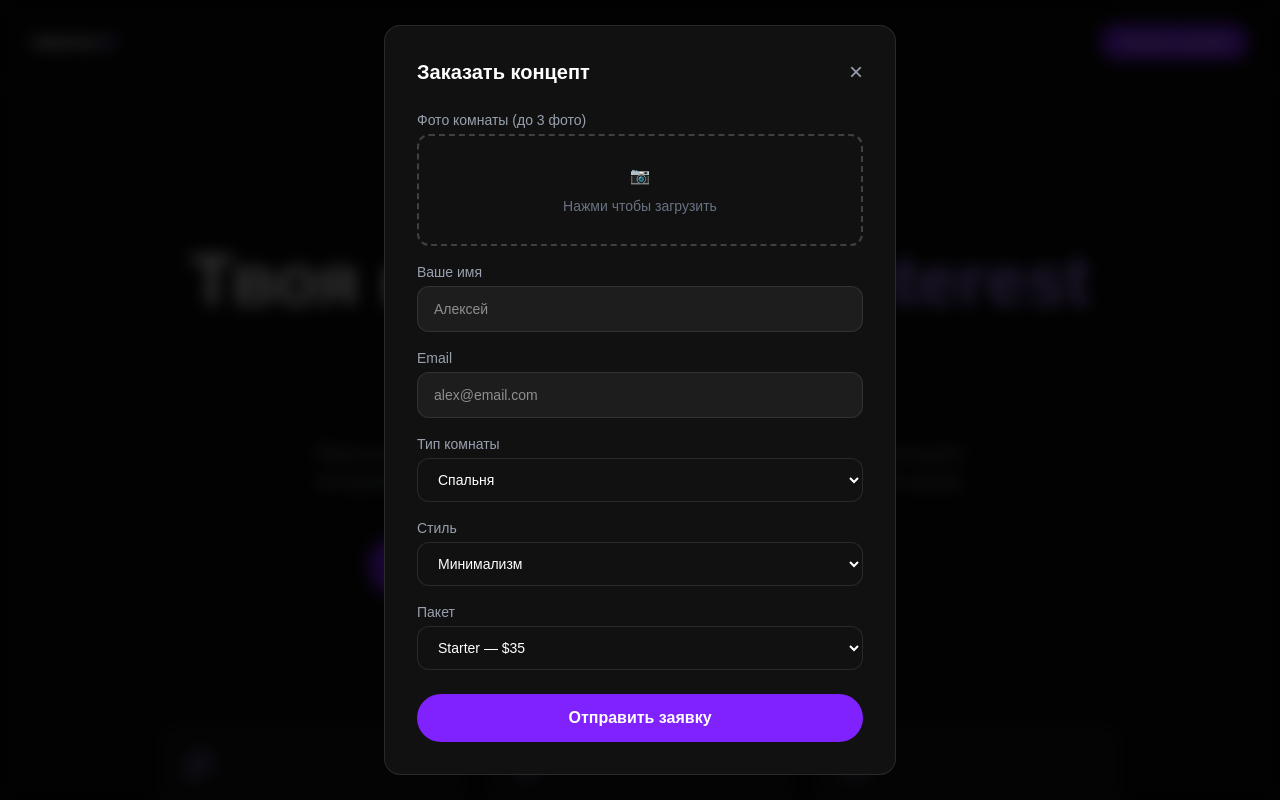
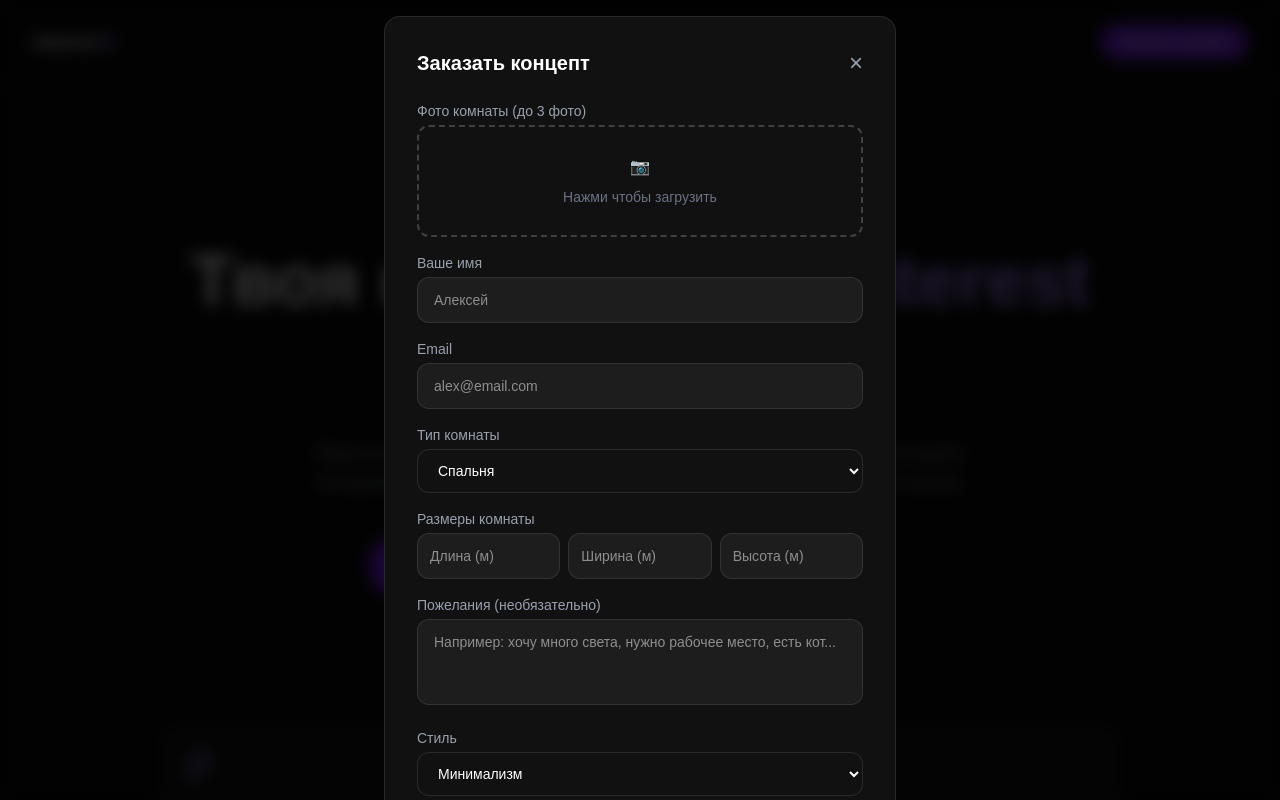
Before and after one commit to perchekliialexei-hue/interior-ai, a Next.js app: page / in a window 1280 px wide. Both pictures are taken after a click on the button "Заказать дизайн". Shown: the top 800 px of the page. Built offline with nearby package versions, Linux system fonts and the light colour scheme.

Commit message:
gemini ai integration

```diff
--- /dev/null
+++ b/app/api/analyze/route.ts
@@ -0,0 +1,42 @@
+import { NextRequest, NextResponse } from 'next/server';
+
+export async function POST(req: NextRequest) {
+  try {
+    const body = await req.json();
+    const { roomType, style, width, length, height, wishes } = body;
+
+    const apiKey = process.env.GEMINI_API_KEY;
+    console.log('API Key exists:', !!apiKey);
+    console.log('API Key length:', apiKey?.length);
+
+    const prompt = `You are an interior designer. Create a room design plan for: ${roomType}, style: ${style}, size: ${width}x${length}m, height: ${height}m. Wishes: ${wishes || 'none'}. Respond ONLY with valid JSON: {"concept":"string","colors":{"walls":"string","floor":"string","ceiling":"string","accent":"string"},"furniture":[{"name":"string","description":"string","size":"string","placement":"string","ikea_search":"string"}],"lighting":"string","tips":["string"]}`;
+
+    const url = `https://generativelanguage.googleapis.com/v1beta/models/gemini-2.0-flash:generateContent?key=${apiKey}`;
+
+    console.log('Calling URL:', url.substring(0, 80));
+
+    const response = await fetch(url, {
+      method: 'POST',
+      headers: { 'Content-Type': 'application/json' },
+      body: JSON.stringify({
+        contents: [{ parts: [{ text: prompt }] }]
+      })
+    });
+
+    console.log('Response status:', response.status);
+    const data = await response.json();
+    console.log('Response data:', JSON.stringify(data).substring(0, 300));
+
+    const text = data.candidates?.[0]?.content?.parts?.[0]?.text || '';
+    const jsonMatch = text.match(/\{[\s\S]*\}/);
+
+    if (!jsonMatch) throw new Error('No JSON in response');
+
+    const design = JSON.parse(jsonMatch[0]);
+    return NextResponse.json({ success: true, design });
+
+  } catch (error) {
+    console.error('Error:', error);
+    return NextResponse.json({ error: String(error) }, { status: 500 });
+  }
+}
--- a/app/api/order/route.ts
+++ b/app/api/order/route.ts
@@ -5,7 +5,7 @@ const resend = new Resend(process.env.RESEND_API_KEY);
 
 export async function POST(req: NextRequest) {
   const body = await req.json();
-  const { name, email, roomType, style, packageType, photoCount } = body;
+  const { name, email, roomType, style, packageType, photoCount, designPlan } = body;
 
   try {
     await resend.emails.send({
@@ -19,7 +19,8 @@ export async function POST(req: NextRequest) {
           <p><b>Email клиента:</b> ${email}</p>
           <p><b>Тип комнаты:</b> ${roomType}</p>
           <p><b>Стиль:</b> ${style}</p>
-          <p><b>Пакет:</b> ${packageType}</p><p><b>Фото прикреплено:</b> ${photoCount || 0} шт.</p>
+          <p><b>Пакет:</b> ${packageType}</p><p><b>Фото прикреплено:</b> ${photoCount || 0} шт.</p><h3 style="color: #7c3aed; margin-top: 20px;">AI Дизайн-план:</h3>
+<pre style="background: #f5f5f5; padding: 15px; border-radius: 8px; font-size: 12px; overflow-x: auto; white-space: pre-wrap;">${designPlan || 'Не сгенерирован'}</pre>
         </div>
       `,
     });
--- a/app/page.tsx
+++ b/app/page.tsx
@@ -2,12 +2,13 @@
 import { motion } from 'framer-motion';
 import { ArrowRight, Sparkles, Box, ShoppingBag } from 'lucide-react';
 import { useState, useCallback } from 'react';
-import { Upload } from 'lucide-react';
 
 export default function Home() {
   const [showForm, setShowForm] = useState(false);
 const [formData, setFormData] = useState({
-    name: '', email: '', roomType: 'Спальня', style: 'Минимализм', packageType: 'Starter — $35', photos: [] as File[]
+  name: '', email: '', roomType: 'Спальня', style: 'Минимализм',
+  packageType: 'Starter — $35', photos: [] as File[],
+  length: '', width: '', height: '', wishes: ''
 });
   const [sending, setSending] = useState(false);
   const [sent, setSent] = useState(false);
@@ -15,15 +16,42 @@ export default function Home() {
  const handleSubmit = async (e: React.FormEvent) => {
   e.preventDefault();
   setSending(true);
-    const res = await fetch('/api/order', {
+
+  try {
+    const aiRes = await fetch('/api/analyze', {
       method: 'POST',
       headers: { 'Content-Type': 'application/json' },
-      body: JSON.stringify({...formData, photoCount: formData.photos.length, photos: undefined}),
+      body: JSON.stringify({
+        roomType: formData.roomType,
+        style: formData.style,
+        width: formData.width || '4',
+        length: formData.length || '5',
+        height: formData.height || '2.7',
+        wishes: formData.wishes,
+      }),
     });
+
+    const aiData = await aiRes.json();
+    const design = aiData.design;
+
+    await fetch('/api/order', {
+      method: 'POST',
+      headers: { 'Content-Type': 'application/json' },
+      body: JSON.stringify({
+        ...formData,
+        photoCount: formData.photos.length,
+        photos: undefined,
+        designPlan: design ? JSON.stringify(design, null, 2) : 'Не удалось сгенерировать',
+      }),
+    });
+
+    setSent(true);
+  } catch (error) {
+    console.error(error);
+  } finally {
     setSending(false);
-    if (res.ok) setSent(true);
+  }
 };
-
   return (
     <main className="min-h-screen bg-[#0a0a0a] text-white">
 
@@ -154,11 +182,11 @@ export default function Home() {
       </section>
 
       {showForm && (
-        <div className="fixed inset-0 bg-black/80 backdrop-blur-sm flex items-center justify-center z-50 p-4">
+       <div className="fixed inset-0 bg-black/80 backdrop-blur-sm flex items-center justify-center z-50 p-4 overflow-y-auto">
           <motion.div
             initial={{ opacity: 0, scale: 0.95 }}
             animate={{ opacity: 1, scale: 1 }}
-            className="bg-[#111] border border-white/10 rounded-2xl p-8 max-w-lg w-full"
+            className="bg-[#111] border border-white/10 rounded-2xl p-8 max-w-lg w-full my-auto"
           >
             <div className="flex justify-between items-center mb-6">
               <h2 className="text-xl font-bold">Заказать концепт</h2>
@@ -224,6 +252,48 @@ export default function Home() {
                   <option>Кафе / Офис</option>
                   <option>Другое</option>
                 </select>
+              </div><div>
+  <label className="text-sm text-gray-400 block mb-1">Размеры комнаты</label>
+  <div className="grid grid-cols-3 gap-2">
+    <div>
+      <input
+        type="number"
+        placeholder="Длина (м)"
+        value={formData.length || ''}
+        onChange={e => setFormData({...formData, length: e.target.value})}
+        className="w-full bg-white/5 border border-white/10 rounded-xl px-3 py-3 text-sm focus:outline-none focus:border-violet-500 transition"
+      />
+    </div>
+    <div>
+      <input
+        type="number"
+        placeholder="Ширина (м)"
+        value={formData.width || ''}
+        onChange={e => setFormData({...formData, width: e.target.value})}
+        className="w-full bg-white/5 border border-white/10 rounded-xl px-3 py-3 text-sm focus:outline-none focus:border-violet-500 transition"
+      />
+    </div>
+    <div>
+      <input
+        type="number"
+        placeholder="Высота (м)"
+        value={formData.height || ''}
+        onChange={e => setFormData({...formData, height: e.target.value})}
+        className="w-full bg-white/5 border border-white/10 rounded-xl px-3 py-3 text-sm focus:outline-none focus:border-violet-500 transition"
+      />
+    </div>
+  </div>
+</div>
+
+<div>
+  <label className="text-sm text-gray-400 block mb-1">Пожелания (необязательно)</label>
+  <textarea
+    placeholder="Например: хочу много света, нужно рабочее место, есть кот..."
+    value={formData.wishes || ''}
+    onChange={e => setFormData({...formData, wishes: e.target.value})}
+    className="w-full bg-white/5 border border-white/10 rounded-xl px-4 py-3 text-sm focus:outline-none focus:border-violet-500 transition resize-none"
+    rows={3}
+  />
 </div>
               <div>
                 <label className="text-sm text-gray-400 block mb-1">Стиль</label>
--- a/package.json
+++ b/package.json
@@ -9,6 +9,7 @@
     "lint": "eslint"
   },
   "dependencies": {
+    "@google/generative-ai": "^0.24.1",
     "@types/three": "^0.184.1",
     "@uploadthing/react": "^7.3.3",
     "framer-motion": "^12.38.0",
```
Also changed, not shown: 1 other file (tests, documents, lock files or other folders). Lines whose indentation alone changed are shown as unchanged.
